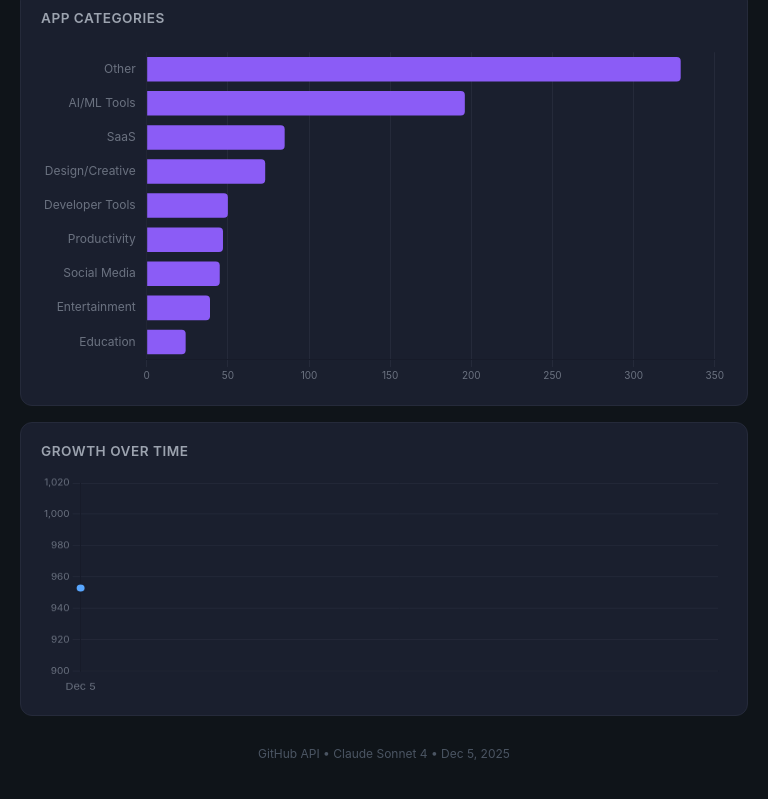
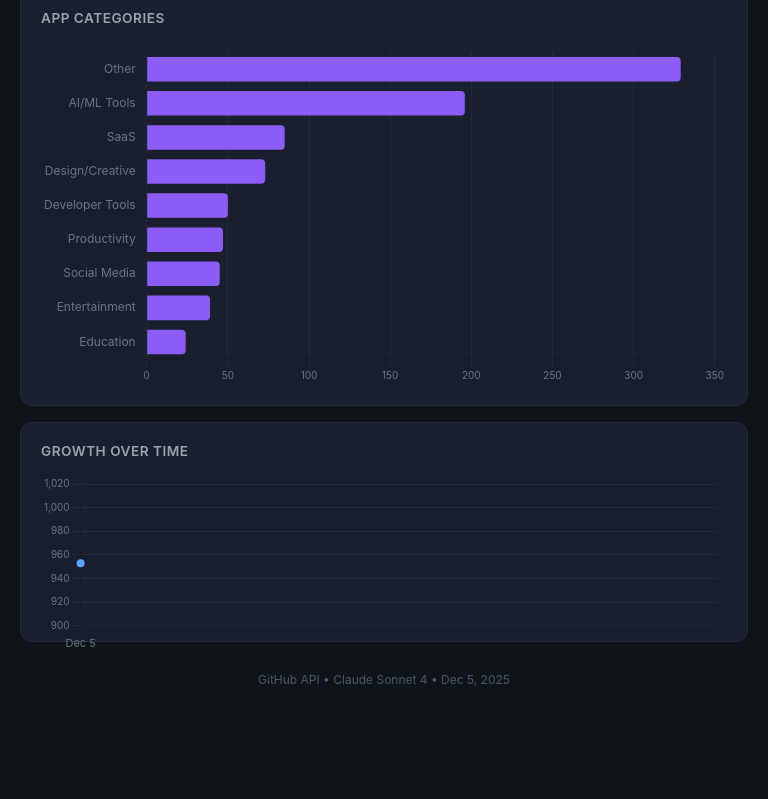
Before and after one commit to cristinamerisoiu/ai-app-tracker, a website: page index.html in a window 768 px wide. Shown: the part 1223-2022 px from the top of the page. After the commit the page ends 1950 px from the top, so only its background shows below. Drawn offline with nearby package versions, Linux system fonts and the light colour scheme.

Commit message:
Update style.css

```diff
--- a/style.css
+++ b/style.css
@@ -172,9 +172,23 @@ footer {
     }
     /* Add this to the END of your style.css */
 
+/* Growth chart stable height (prevents infinite resize) */
+.growth-chart-box {
+    height: 260px;
+}
+
+@media (min-width: 768px) {
+    .growth-chart-box {
+        height: 220px;
+    }
+}
+
 .growth-chart-box canvas {
-    height: 220px !important;
+    display: block;
+    width: 100%;
+    height: 100%;
 }
+
 
     .category-dropdown {
         width: 100%;
```
